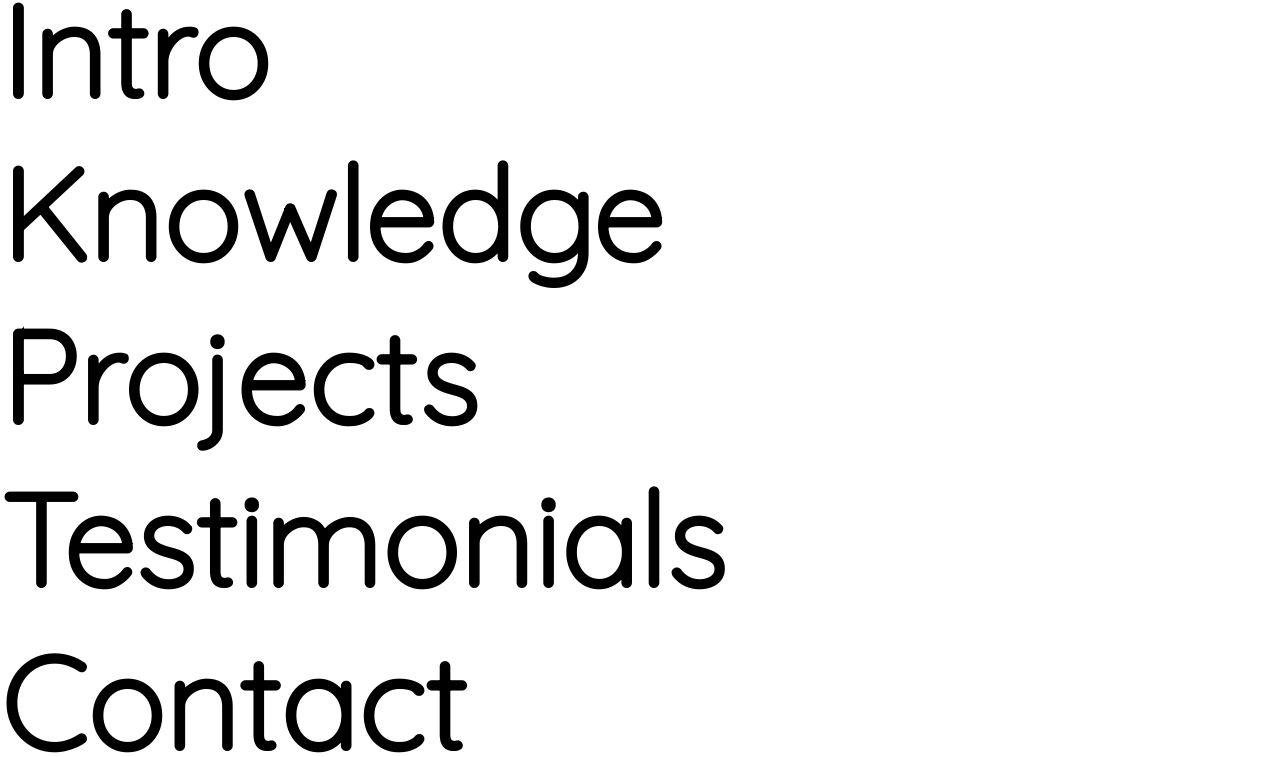
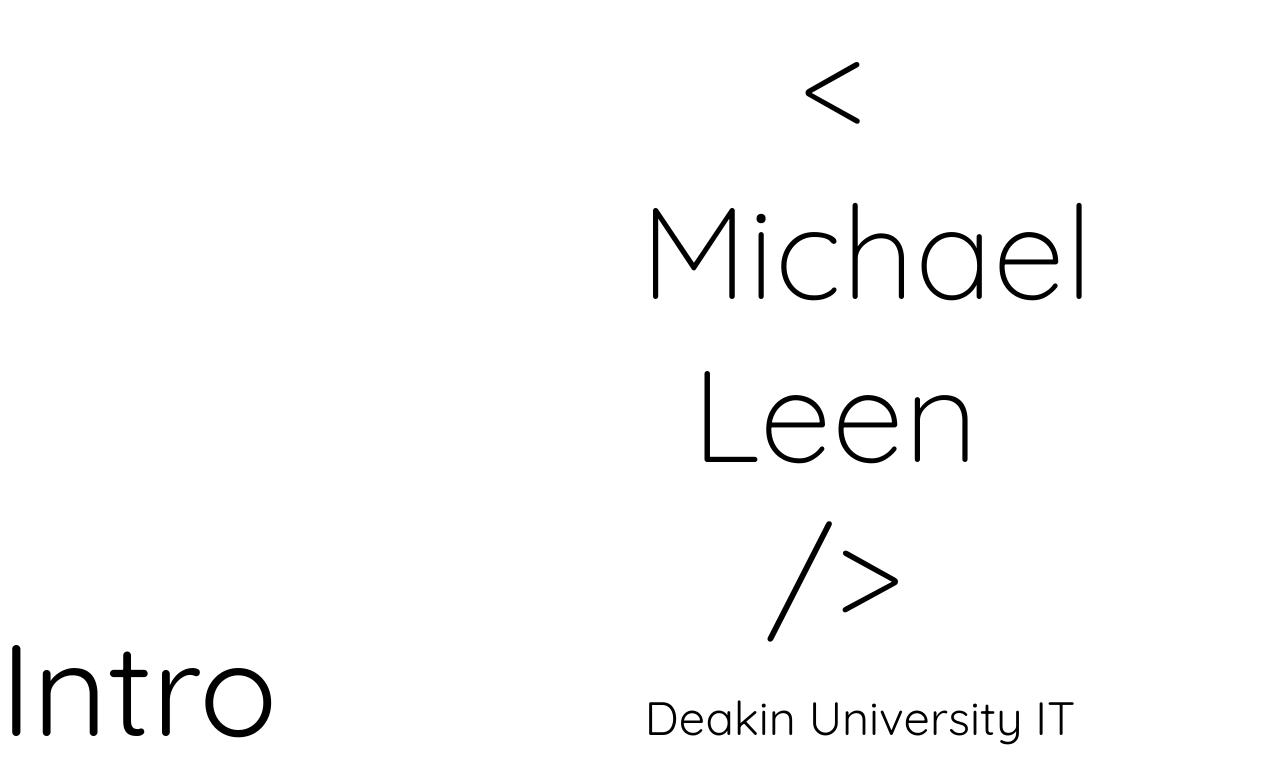
Before and after one commit to mleen4/portfolio-site, a React (Create React App) app: page / in a window 1280 px wide. Shown: the part 194-951 px from the top of the page. Built offline with nearby package versions, Linux system fonts and the light colour scheme.

Commit message:
Added Landing page

```diff
--- a/src/App.css
+++ b/src/App.css
@@ -2,7 +2,7 @@
 
 @font-face {
   font-family: regularFont;
-  src: url("static/quicksand-variablefont_wght-webfont.woff");
+  src: url("static/Quicksand-Regular.woff");
 }
 
 @font-face {
@@ -19,6 +19,7 @@
 * {
   margin: 0;
   padding: 0;
+  font-weight: 100;
 }
 
 html {
@@ -26,11 +27,43 @@ html {
 }
 
 body {
-  font-family: lightFont;
-  font-weight: 100;
-  font-style: normal;
+  font-family: regularFont;
   font-size: 65px;
 }
 
 
 /* Landing */
+.landing-container {
+  display:flex;
+}
+
+.landing-container-left {
+  width: 50%;
+
+}
+
+
+
+.landing-container-right {
+  width: 50%;
+  height: 800px;
+  text-align: center;
+}
+
+.landing-title h1 {
+  text-align: inherit;
+  font-family: lightFont;
+  font-weight: 50;
+  margin: 200px 250px 0 0;
+}
+
+.landing-info {
+  font-size: 40px;
+  margin: 30px 200px 0 0;
+
+}
+
+.landing-info h3 {
+  font-family: regularFont;
+  font-weight: 400;
+}
--- a/src/components/Landing.jsx
+++ b/src/components/Landing.jsx
@@ -4,17 +4,20 @@ import React from "react";
 function Landing() {
     return (
         <div className="landing-container">
-            <div className="landing-title">
+            <div className="landing-container-left">
+                <div className="landing-splash">
+                    {/* Insert art here */}
+                </div>
+            </div>
+            <div className="landing-container-right">
+                <div className="landing-title">
+                    <h1>&lt; Michael <br/> Leen /&gt;</h1>
+                </div>
 
+                <div className="landing-info">
+                    <h3>Deakin University IT Pre-graduate</h3>
+                </div>
             </div>
-
-            <div className="landing info">
-
-            </div>
-            <div className="landing-splash">
-                {/* Insert art here */}
-            </div>
-        <h1>Header</h1>
         </div>
     )
 }
```
Also changed, not shown: src/static/Quicksand-Regular.woff (added).
